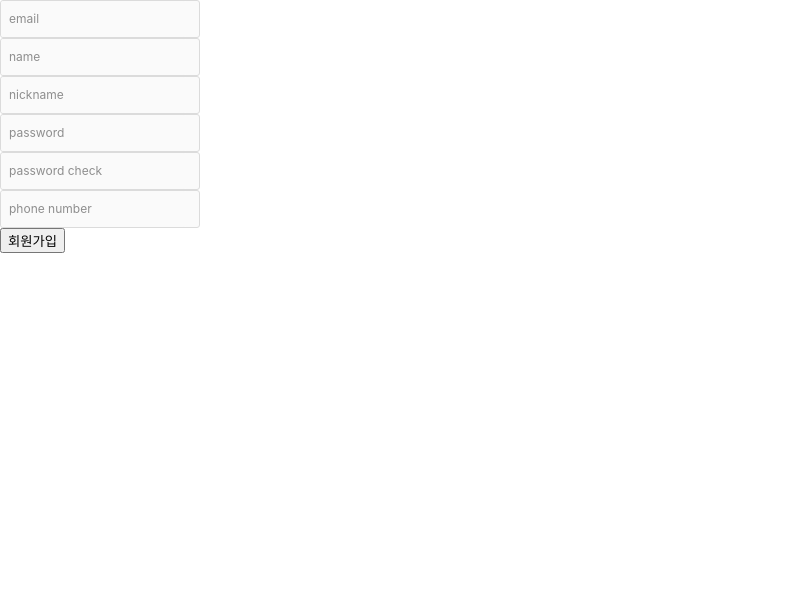
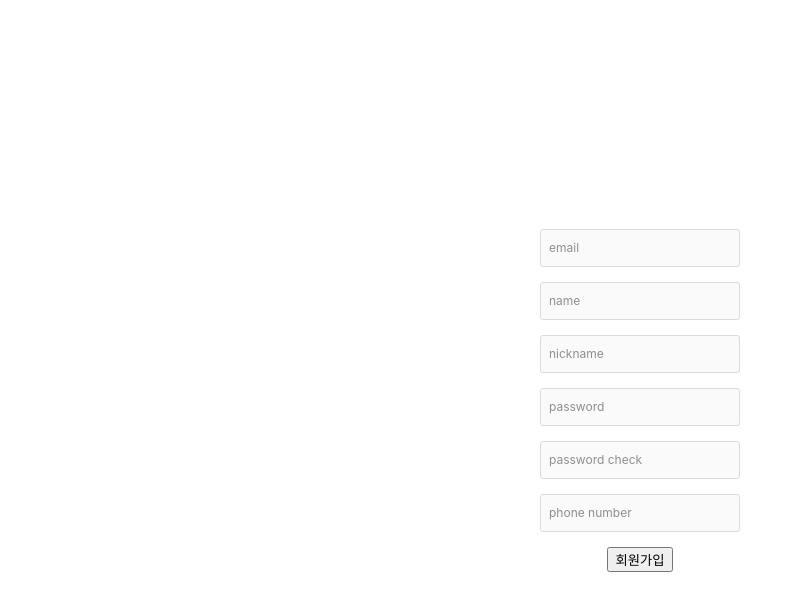
Before and after one commit to hhhhhhdong/SSAPID, a React (Create React App) app in the folder frontend/: page /Register in a window 1280 px wide. Shown: the top 610 px of the page, without its empty margins (0-803 px from the left). Built offline with nearby package versions, Linux system fonts and the light colour scheme.

Commit message:
Add: Spacer component

```diff
--- a/frontend/src/components/RegisterForm.tsx
+++ b/frontend/src/components/RegisterForm.tsx
@@ -2,8 +2,10 @@ import React, { ChangeEvent, useState, MouseEvent } from "react";
 import Input from "./common/Input";
 import Button from "./common/Button";
 import style from "../styles/RegisterForm.module.scss";
+import Spacer from "./common/Spacer";
 
 function RegisterForm() {
+  const inputSpace = 15;
   const [form, setForm] = useState({
     userId: "",
     userPw: "",
@@ -25,8 +27,6 @@ function RegisterForm() {
   };
   return (
     <div className={style.wrapper}>
-      <div className={style.container}>
-        <div>
       <Input
         name="userId"
         placeHolder="email"
@@ -34,18 +34,21 @@ function RegisterForm() {
         onChange={onChange}
         type="email"
       />
+      <Spacer size={inputSpace} />
       <Input
         name="userName"
         placeHolder="name"
         value={form.userName}
         onChange={onChange}
       />
+      <Spacer size={inputSpace} />
       <Input
         name="userNickname"
         placeHolder="nickname"
         value={form.userNickname}
         onChange={onChange}
       />
+      <Spacer size={inputSpace} />
       <Input
         name="userPw"
         placeHolder="password"
@@ -53,6 +56,7 @@ function RegisterForm() {
         value={form.userPw}
         onChange={onChange}
       />
+      <Spacer size={inputSpace} />
       <Input
         name="userPwCheck"
         placeHolder="password check"
@@ -60,6 +64,7 @@ function RegisterForm() {
         value={form.userPwCheck}
         onChange={onChange}
       />
+      <Spacer size={inputSpace} />
       <Input
         name="userPhone"
         placeHolder="phone number"
@@ -67,9 +72,8 @@ function RegisterForm() {
         onChange={onChange}
         type="tel"
       />
-        </div>
+      <Spacer size={inputSpace} />
       <Button buttonType="submit" text="회원가입" handleClick={onClick} />
-      </div>
     </div>
   );
 }
--- /dev/null
+++ b/frontend/src/components/common/Spacer.tsx
@@ -0,0 +1,15 @@
+/* eslint-disable react/require-default-props */
+import React from "react";
+
+interface Props {
+  size: number;
+  axis?: "x" | "y";
+}
+
+function Spacer({ size, axis }: Props) {
+  const width = axis === "y" ? 1 : size;
+  const height = axis === "x" ? 1 : size;
+  return <div style={{ width, minWidth: width, height, minHeight: height }} />;
+}
+
+export default Spacer;
--- a/frontend/src/styles/RegisterForm.module.scss
+++ b/frontend/src/styles/RegisterForm.module.scss
@@ -1,2 +1,7 @@
-.container {
+.wrapper {
+  display: flex;
+  flex-direction: column;
+  justify-content: center;
+  align-items: center;
+  min-height: 100vh;
 }
```
Lines whose indentation alone changed are shown as unchanged.
